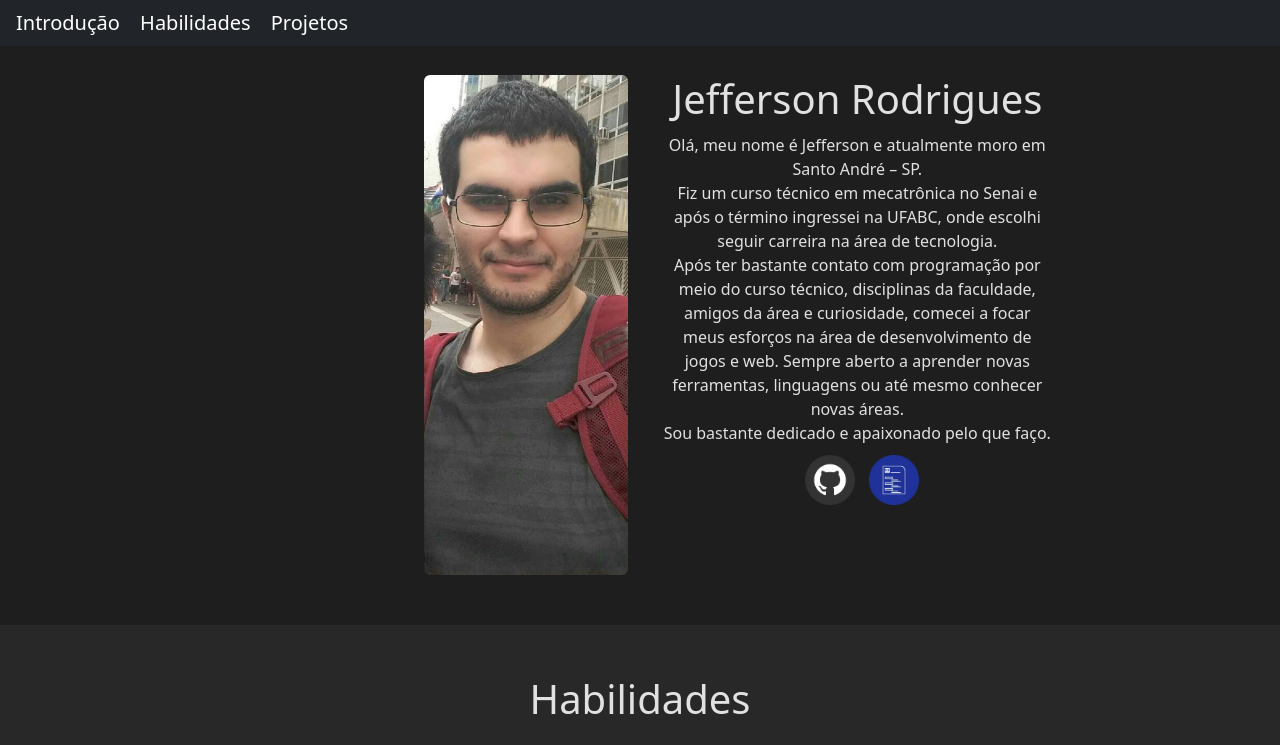
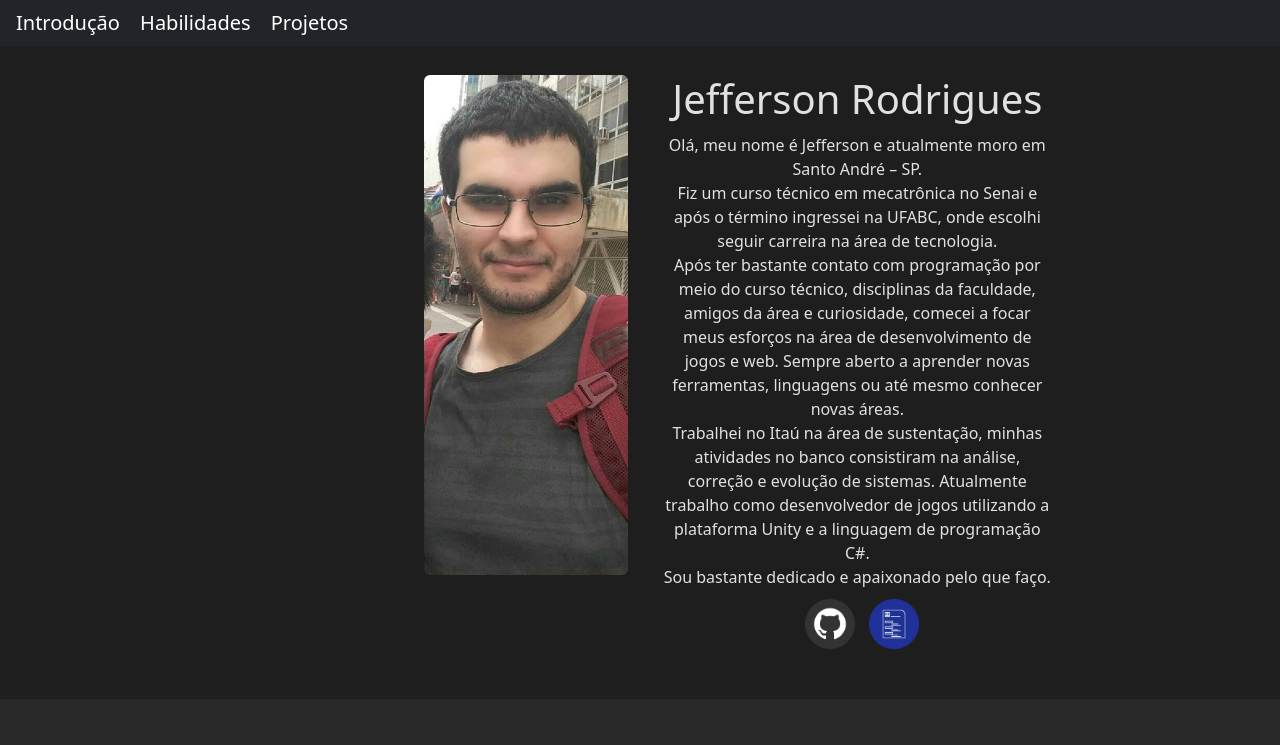
Before and after one commit to JeffersonRodrigues7/portifolio, a plain HTML site: page index.html in a window 1280 px wide. Shown: the top 745 px of the page. Drawn offline with nearby package versions, Linux system fonts and the light colour scheme.

Commit message:
Update index.html

```diff
--- a/index.html
+++ b/index.html
@@ -31,6 +31,10 @@
           <p>
             Após ter bastante contato com programação por meio do curso técnico, disciplinas da faculdade, amigos da área e curiosidade, comecei a focar meus esforços na área de desenvolvimento de jogos e web. Sempre aberto a aprender novas
             ferramentas, linguagens ou até mesmo conhecer novas áreas.
+          </p>
+          <p>
+            Trabalhei no Itaú na área de sustentação, minhas atividades no banco consistiram na análise, correção e evolução de sistemas.
+            Atualmente trabalho como desenvolvedor de jogos utilizando a plataforma Unity e a linguagem de programação C#.
           </p>
           <p>Sou bastante dedicado e apaixonado pelo que faço.</p>
 
```
